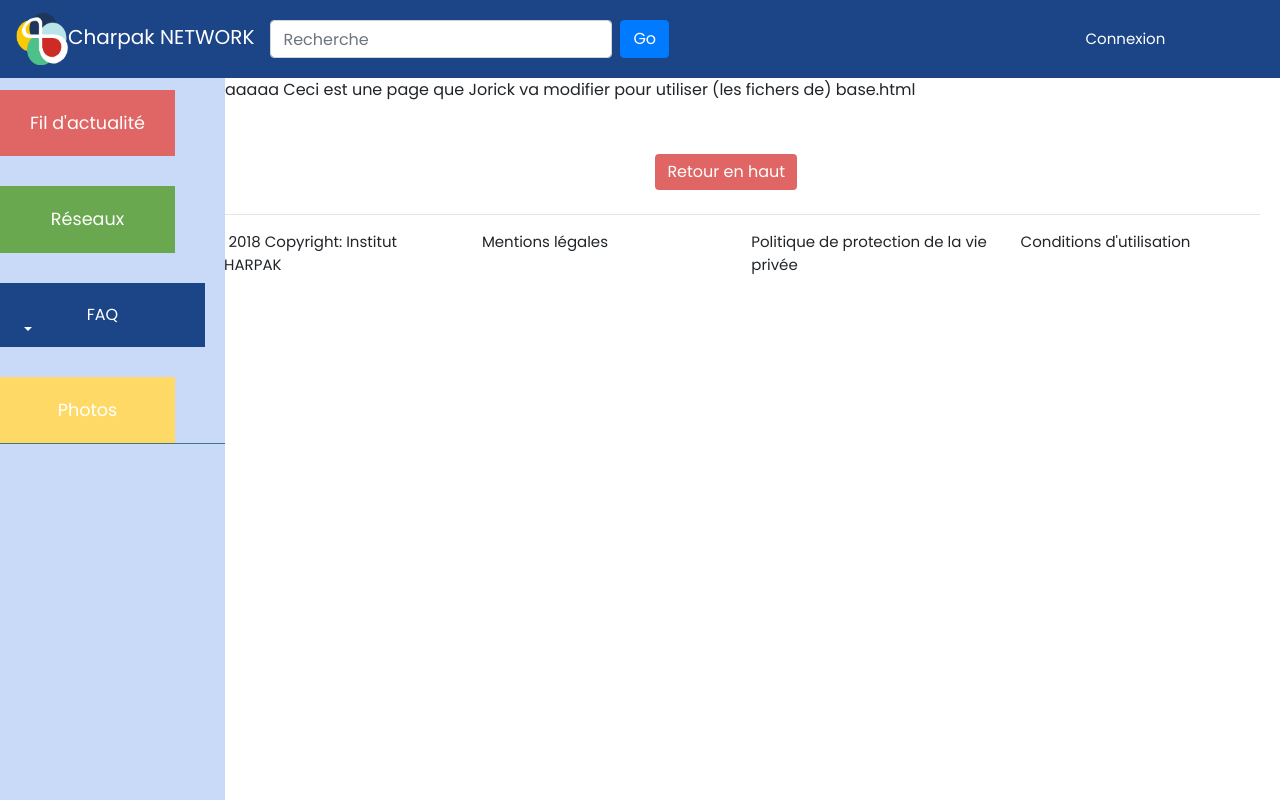
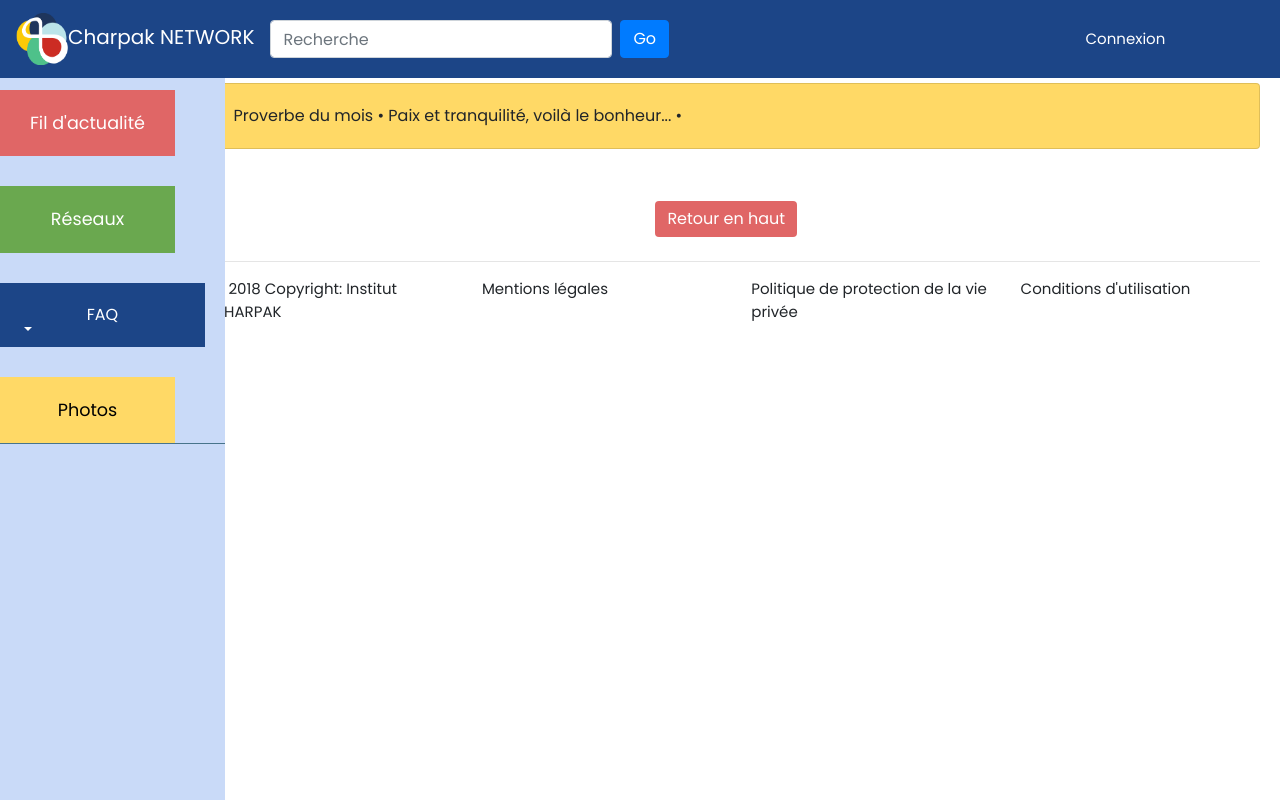
Before and after one commit to L3Villebon2018/projetInfo, a Django app: page / in a window 1280 px wide. Run offline with Django 3.2, Linux system fonts and the light colour scheme; some libraries are stand-ins or nearby versions.

Commit message:
correction des "copyright" triple et ajout du proverbe du mois en accueil

```diff
--- a/ProjetInfoL3/ProjetInfoL3/static/css/base.css
+++ b/ProjetInfoL3/ProjetInfoL3/static/css/base.css
@@ -103,8 +103,14 @@ ul ul a {
     background: white;
 }
 
-#copyright{
+.copyright{
     font-size: 15px;
+}
+#proverbe{
+    margin-top: 5px;
+    margin-right: 20px;
+    margin-left: 20px;
+    background:#ffd966ff;
 }
 
 .wrapperup {
@@ -242,6 +248,7 @@ a[data-toggle="collapse"] {
 #photos{
     margin-top: 30px;
     margin-right: 30px;
+    color: black;
     background: #ffd966ff;
 }
 
--- a/ProjetInfoL3/templates/base.html
+++ b/ProjetInfoL3/templates/base.html
@@ -102,7 +102,7 @@
                 <!-- Call to action -->
                 <hr id="hr">
                 <!-- Grid row -->
-                <div class="row" id="copyright">
+                <div class="row copyright">
                     <hr class="clearfix w-100 d-md-none">
                     <!-- Grid column -->
                     <div class="col-md-3 mx-auto">
@@ -113,7 +113,7 @@
                     <div class="col-md-3 mx-auto">
 
                         <!-- Links -->
-                        <a href="#!" id="copyright">Mentions légales</a>
+                        <a href="#!" class="copyright">Mentions légales</a>
                     </div>
                     <!-- Grid column -->
 
@@ -122,14 +122,14 @@
                     <!-- Grid column -->
                     <div class="col-md-3 mx-auto">
 
-                        <a href="#!" id="copyright">Politique de protection de la vie privée</a>
+                        <a href="#!" class="copyright">Politique de protection de la vie privée</a>
                     </div>
                     <!-- Grid column -->
 
                     <!-- Grid column -->
                     <div class="col-md-3 mx-auto">
                         <!-- Links -->
-                        <a href="#!" id="copyright">Conditions d'utilisation</a>
+                        <a href="#!" class="copyright">Conditions d'utilisation</a>
                     </div>
                     <!-- Grid column -->
                 </div>
--- a/ProjetInfoL3/templates/public/index.html
+++ b/ProjetInfoL3/templates/public/index.html
@@ -1,11 +1,21 @@
 {% extends 'base.html' %}
 
 {% load static %}
+{% load hijack_tags %}
+{% load bootstrap4 %}
 {% block title %}
     Charpak GANG
 {% endblock %}
+{% block head %}
+    <link rel="stylesheet" type="text/css" href="{% static 'css/base.css' %}"/>
+    <script src="{% static "js/jquery-3.3.1.js" %}" type="text/javascript"></script>
+    <script src="{% static "js/sidebar.js" %}" type="text/javascript"></script>
+{% endblock %}
 
 {% block content %}
- aaaaaaaa Ceci est une page que Jorick va modifier pour utiliser (les fichers de) base.html
-
+    <div class="card panel-default" id="proverbe">
+        <div class="card-body">
+            Proverbe du mois • Paix et tranquilité, voilà le bonheur... •
+        </div>
+    </div>
 {% endblock %}
```
